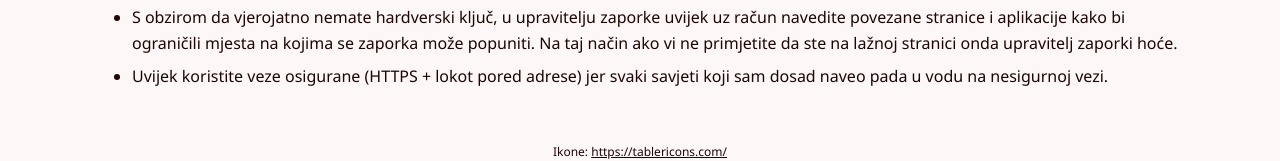
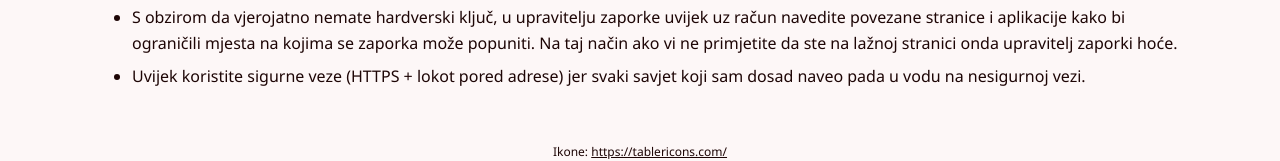
Before and after one commit to mmiha05/zaporke, a website: page src/index.html in a window 1280 px wide. Shown: the part 6039-6200 px from the top of the page. Drawn offline with Linux system fonts and the light colour scheme.

Commit message:
Minor typos

```diff
--- a/src/index.html
+++ b/src/index.html
@@ -315,15 +315,15 @@
             >
             <br />
             <br />
-            Razumljivo, no valja uzeti tri stvari u obzir. Prvo- mnogo je
+            Razumljivo, no valja uzeti tri stvari u obzir. Prvo - mnogo je
             upravitelja zaporki otvorenog koda što znači da svatko može
-            pročitati i vidjeti što oni rade. Drugo- Vaše zaporke nikada nisu na
-            internetu u "čistom" obliku. Sve Vaše zaporke pohranjene su u
+            pročitati i vidjeti što oni rade. Drugo - Vaše zaporke nikada nisu
+            na internetu u "čistom" obliku. Sve Vaše zaporke pohranjene su u
             šifriranom obliku, a Vaša glavna zaporka je ključ koji ih dešifrira,
             a to šifriranje/dešifriranje se događa na Vašem uređaju te se na
             internet šalju samo kad su šifrirane. Ako se i dalje ne osjećate
             sigurno oko toga, postoje i upravitelji zaporki koji rade samo
-            lokalno/<em>offline</em>. Treće- bilo kakve "sive" radnje onih koji
+            lokalno/<em>offline</em>. Treće - bilo kakve "sive" radnje onih koji
             rade na upravitelju zaporki idu direktno protiv njihovog poslovnog
             modela i svrhe postojanja - zamislite da postoji banka koja
             povremeno skine ljudima 5000 KN s računa bez obrazloženja, koliko bi
@@ -603,8 +603,8 @@
             zaporki hoće.
           </li>
           <li>
-            Uvijek koristite veze osigurane (HTTPS + lokot pored adrese) jer
-            svaki savjeti koji sam dosad naveo pada u vodu na nesigurnoj vezi.
+            Uvijek koristite sigurne veze (HTTPS + lokot pored adrese) jer svaki
+            savjet koji sam dosad naveo pada u vodu na nesigurnoj vezi.
           </li>
         </ul>
       </section>
```
